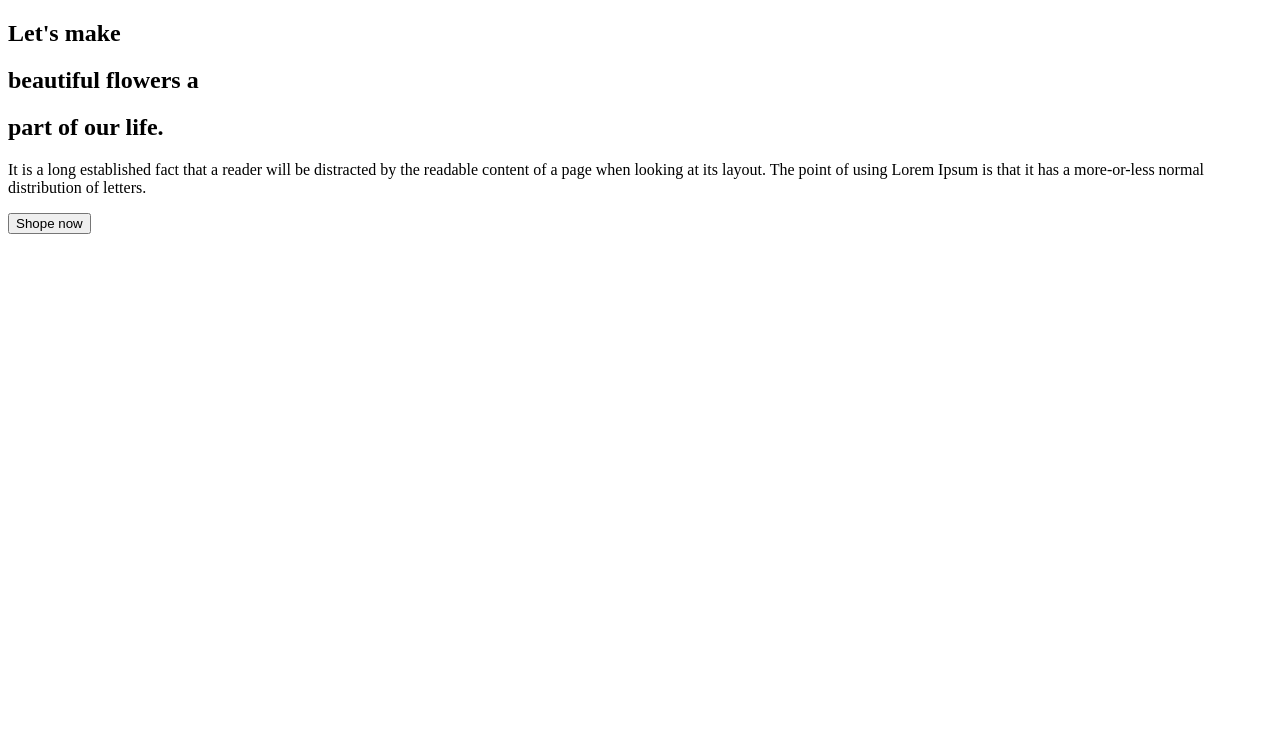
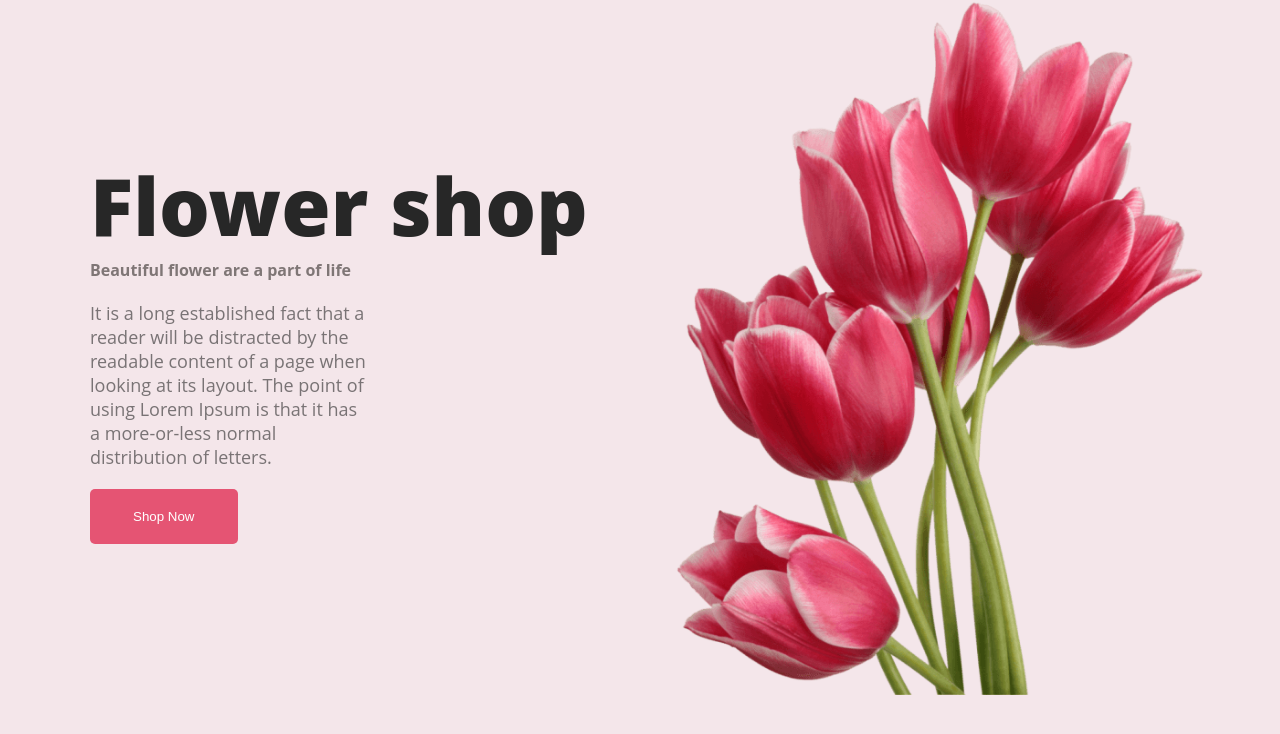
Before and after one commit to tanjil-hosain/Assaingment-1-1, a plain HTML site: page index.html in a window 1280 px wide. Drawn offline with Linux system fonts and the light colour scheme.

Commit message:
add images style

```diff
--- /dev/null
+++ b/assingment.css
@@ -0,0 +1,56 @@
+body{
+    font-family: 'Open Sans', sans-serif;
+}
+*{
+    margin: 0px;
+    padding: 0px;
+}
+
+header{
+    width: 100%;
+    height: 100vh;
+    background-color: #f4e6ea;
+
+}
+.banner-container{
+    display: flex;
+
+}
+.banner-text{
+    margin-top: 150px;
+    margin-left: 90px;
+
+
+}
+.banner-reading{
+    color: #272727;
+    font-size: 80px;
+    font-weight: 800;
+}
+h5{
+    color: #7f7676;
+    font-size: 16px;
+}
+.banner-paragrap{
+    color: rgba(39, 39, 39, 0.60);
+    font-size: 18px;
+    font-weight: 400;
+    width: 50%;
+    margin-top: 20px;
+
+}
+.banner-image{
+    width: 580px;
+    height: 695px;
+    margin-right: 50px;
+    margin-bottom: 0px;
+
+}
+.btn-primary{
+    padding: 20px 43px;
+    background-color: #E55473;
+    color: white;
+    border: 0;
+    border-radius: 5px;
+    margin-top: 20px;
+}
--- a/index.html
+++ b/index.html
@@ -4,20 +4,25 @@
     <meta charset="UTF-8">
     <meta name="viewport" content="width=device-width, initial-scale=1.0">
     <title>Flower.shop</title>
+    <link rel="stylesheet" href="assingment.css">
 </head>
 <body>
-    <header class="header">
-        <div>
-            <div>
-                <h2>
-                    Let's make
-                </h2>
-                <h2>beautiful flowers a</h2>
-                <h2>part of our life.</h2>
-                <p>It is a long established fact that a reader will be distracted by the readable content of a page when looking at its layout. The point of using Lorem Ipsum is that it has a more-or-less normal distribution of letters.</p>
-                <button class="btn">Shope now</button>
+
+
+        <header>
+            <div class="banner-container">
+                <div class="banner-text">
+                    <h1 class="banner-reading">Flower shop</h1>
+                    <h5>Beautiful flower are a part of life</h5>
+                    <p class=" banner-paragrap">It is a long established fact that a reader will be distracted by the readable content of a page when looking at its layout. The point of using Lorem Ipsum is that it has a more-or-less normal distribution of letters.</p>
+                    <button class="btn-primary">Shop Now</button>
+                </div>
+                <div class="banner-img">
+                <img class="banner-image" src="Flower Asset/pngwing 10.png" alt="">
                 </div>
             </div>
+
+
    </header>
    <main>
 
```
Also changed, not shown: Flower Asset/assingment.css (deleted). Lines whose indentation alone changed are shown as unchanged.
